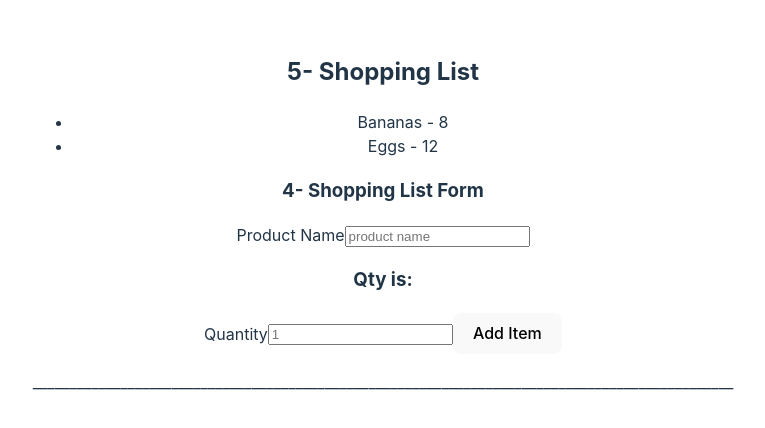
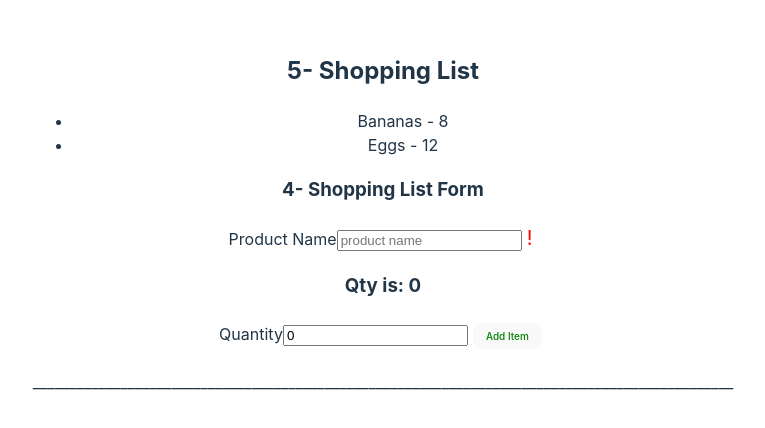
Before and after one commit to saim96/react-form, a React (Vite) app: page / in a window 1280 px wide. Shown: the part 178-606 px from the top of the page, without its empty margins (257-1022 px from the left). Built offline with nearby package versions, Linux system fonts and the light colour scheme.

Commit message:
Validation on Product feild Applied

```diff
--- a/src/ShoppingList.component.jsx
+++ b/src/ShoppingList.component.jsx
@@ -1,6 +1,7 @@
 import { useState } from "react";
 import {v4 as uuid} from "uuid";
-import ShoppingListForm from "./ShoppingListForm.component";
+// import ShoppingListForm from "./ShoppingListForm.component";
+import ValidatedShoppingListForm from "./ValidatedShoppingListForm.component";
 
 export default function ShoppingList() {
   const [items, setItems] = useState([
@@ -34,8 +35,10 @@
           </li>
         ))}
       </ul>
-      <ShoppingListForm addItem={addItem} />
-      {/* whenever this will be rendered this will call addItem from Child component */}
+      <ValidatedShoppingListForm addItem={addItem} />
+
+      {/*<ShoppingListForm addItem={addItem} />
+      whenever this will be rendered this will call addItem from Child component */}
     </div>
   );
 }
--- /dev/null
+++ b/src/ValidatedShoppingListForm.component.jsx
@@ -0,0 +1,77 @@
+import { useState } from "react";
+
+export default function ValidatedShoppingListForm({ addItem }) {
+  // ValidatedShoppinglistform is expecting addItem function. we need to call this function when the form is submitted
+  const [formData, setFormData] = useState({
+    product: "",
+    quantity: 0,
+  });
+  const [productIsValid, setProductIsValid] = useState(false);
+
+  const validate = (product) => {
+    if (product.length === 0) {
+      setProductIsValid(false);
+    } else {
+      setProductIsValid(true);
+    }
+  };
+
+  const handleChange = (evt) => {
+    if (evt.target.name === "product") {
+      validate(evt.target.value);
+    }
+
+    setFormData((currData) => {
+      return {
+        ...currData,
+        [evt.target.name]: evt.target.value,
+      };
+    });
+  };
+  const handleSubmit = (e) => {
+    //Event handler functions expect an event object as a parameter.
+    e.preventDefault();
+    if (productIsValid) {
+      addItem(formData); // on submit whatever formData is, is packed into addItem and addItem is executed.
+      setFormData({ product: "", quantity: 0 });
+    } // this Child will invoke the addItem function present in Parent.
+  };
+  return (
+    <form onSubmit={handleSubmit}>
+      {" "}
+      {/* handleSubmit is a intermediate function */}
+      <h3>4- Shopping List Form </h3>
+      <label htmlFor="product"> Product Name</label>
+      <input
+        type="text"
+        placeholder="product name"
+        name="product"
+        id="product"
+        onChange={handleChange}
+        value={formData.product}
+      />
+      {!productIsValid && (
+        <span style={{ color: "red", margin: "5px", fontSize: "20px" }}>!</span>
+      )}
+      <h3>Qty is: {formData.quantity} </h3>
+      <label htmlFor="quantity"> Quantity</label>
+      <input
+        type="number"
+        placeholder="1"
+        name="quantity"
+        id="quantity"
+        onChange={handleChange}
+        value={formData.quantity}
+      />
+      <button
+        disabled={!productIsValid}
+        style={{ color: "green", margin: "5px", fontSize: "10px" }}
+      >
+        Add Item
+      </button>
+      <p>
+        ________________________________________________________________________________________________
+      </p>
+    </form>
+  );
+}
```
